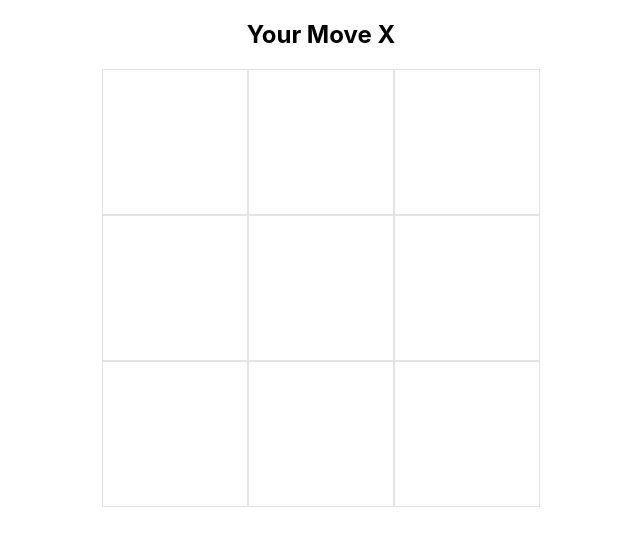
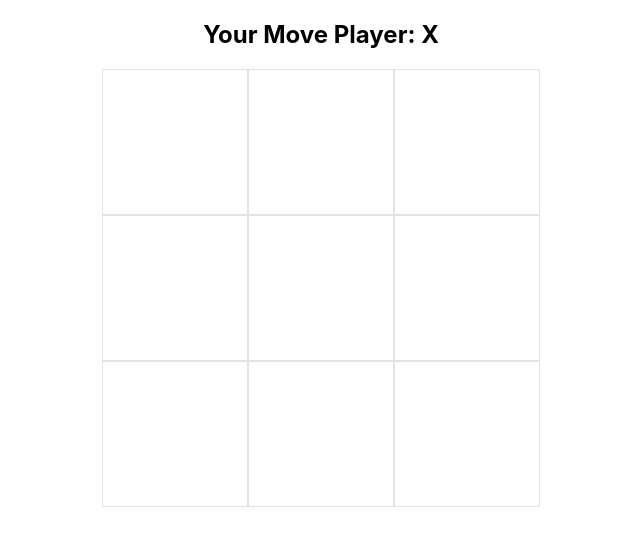
Before and after one commit to cpurtlebaugh/react-tic-tac-toe, a React (Create React App) app: page / in a window 1280 px wide. Shown: the top 546 px of the page, without its empty margins (319-959 px from the left). Built offline with nearby package versions, Linux system fonts and the light colour scheme.

Commit message:
finishing handling reset

```diff
--- a/src/components/board.jsx
+++ b/src/components/board.jsx
@@ -1,20 +1,26 @@
 import React from 'react';
 import Square from './square';
+
 const Board = (props) => {
     const container = {
         justifyContent: 'center',
         display: 'flex'
     };
+
     const flexGridThirds = {
         justifyContent: 'space between'
     };
+
     const col = {
         width: '33%'
     };
-
+    console.log("props moves: ", props.moves)
     return (
         <div>
-            <h2>Your Move {props.currentPlayer}</h2>
+            {props.gameEnded && props.moves !== 9
+            ? <h2>{props.winner}, Won! </h2>
+            : <h2>Your Move Player: {props.currentPlayer}</h2>}
+
             <div style={container}>{props.board.map((el, index) => {
                 return <div style={flexGridThirds} key={index}>
                     <Square style={col} row={index} square={0} val={el[0]}
--- a/src/components/game.jsx
+++ b/src/components/game.jsx
@@ -1,5 +1,6 @@
 import React, { Component } from 'react';
 import Board from './board';
+
 const button = {
     border: 'none',
     color: 'white',
@@ -17,16 +18,26 @@ class Game extends Component {
                     [null,null,null],
                     [null,null,null]],
             currentPlayer: null,
-            gameEnded: false,
-            winner: undefined
+            moves: 0,
+            gameEnded: false
         };
         this.updateBoard = this.updateBoard.bind(this);
         this.checkBoard = this.checkBoard.bind(this);
         this.changePlayer = this.changePlayer.bind(this);
+        this.resetGame = this.resetGame.bind(this);
     };
 
     componentDidMount() {
         this.setState({currentPlayer: this.state.players[0]});
+    };
+
+    resetGame(){
+        return this.setState({
+            board: [[null,null,null],
+            [null,null,null],
+            [null,null,null]],
+            gameEnded: false
+        });
     };
 
     updateBoard(row, square, val){
@@ -41,14 +52,14 @@ class Game extends Component {
     };
 
     changePlayer(){
-        console.log("change player this player: ", this.players)
-        let currentPlayer;
+        let currentPlayer, moves;
+        moves = this.state.moves + 1
         this.state.currentPlayer === this.state.players[0] ?
             currentPlayer = this.state.players[1]
             : currentPlayer = this.state.players[0];
-
         this.setState({
-            currentPlayer
+            currentPlayer,
+            moves
         });
     };
 
@@ -66,14 +77,12 @@ class Game extends Component {
             [board[0][2], board[1][1], board[2][0]] // crossbar 2
         ];
 
-        // for loop to break
         moves.forEach((el) => {
             if(el[0] === cp && el[1] === cp && el[2] === cp){
                 this.setState({
                     gameEnded: true,
                     winner: cp
                 })
-                // reset game or create a reset game button
             } else {
                 this.changePlayer()
             }
@@ -84,9 +93,14 @@ class Game extends Component {
         return (
             <div>
                 <Board board={this.state.board}
+                    moves={this.state.moves}
                     currentPlayer={this.state.currentPlayer}
+                    winner={this.state.winner}
+                    gameEnded={this.state.gameEnded}
                     updateBoard={this.updateBoard}/>
-                {this.state.gameEnded ? <button style={button}>Reset</button>: null}
+                {this.state.gameEnded || this.state.moves === 9
+                    ? <button style={button} onClick={this.resetGame}>Reset</button>
+                    : null}
             </div>
         );
     };
```
Lines whose indentation alone changed are shown as unchanged.
